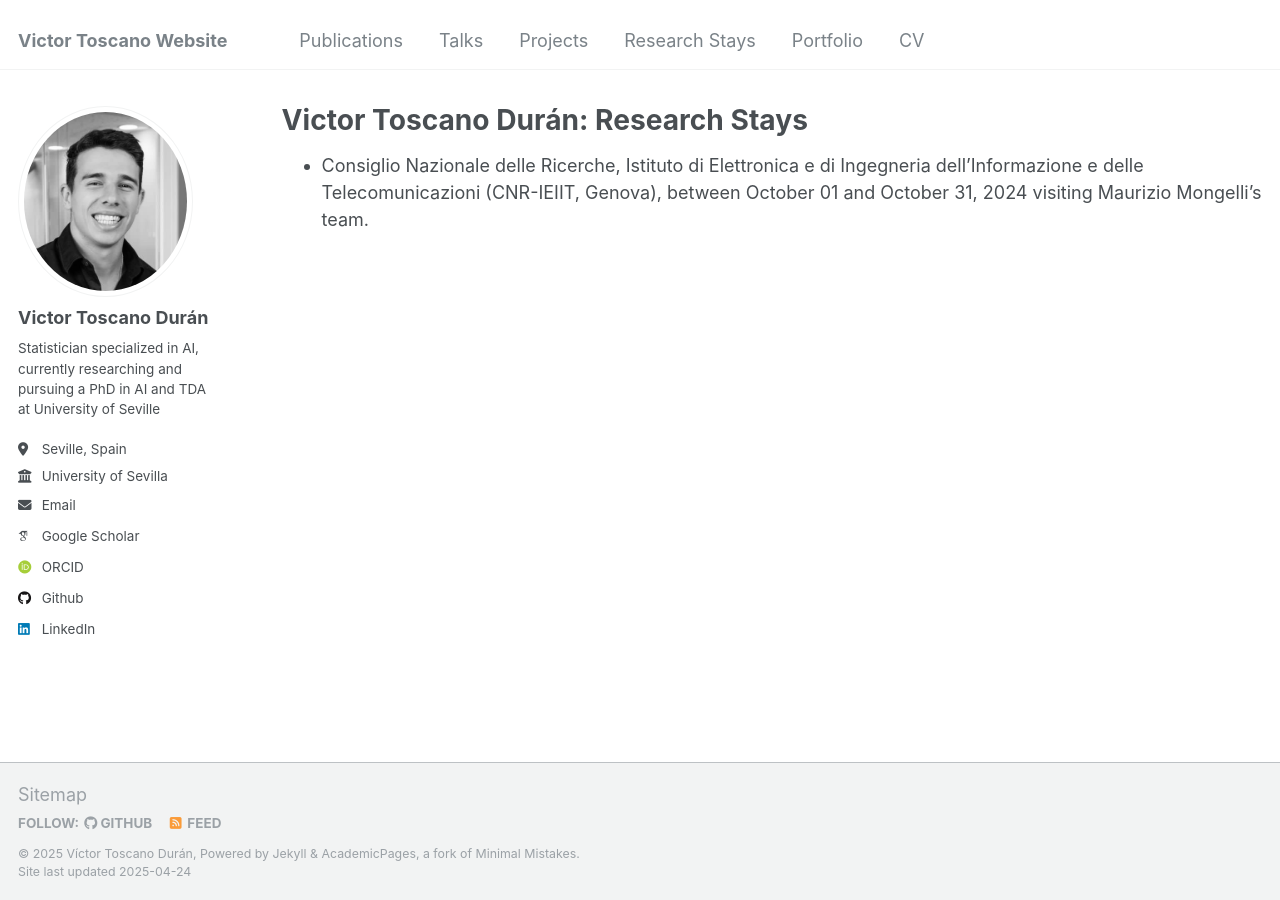
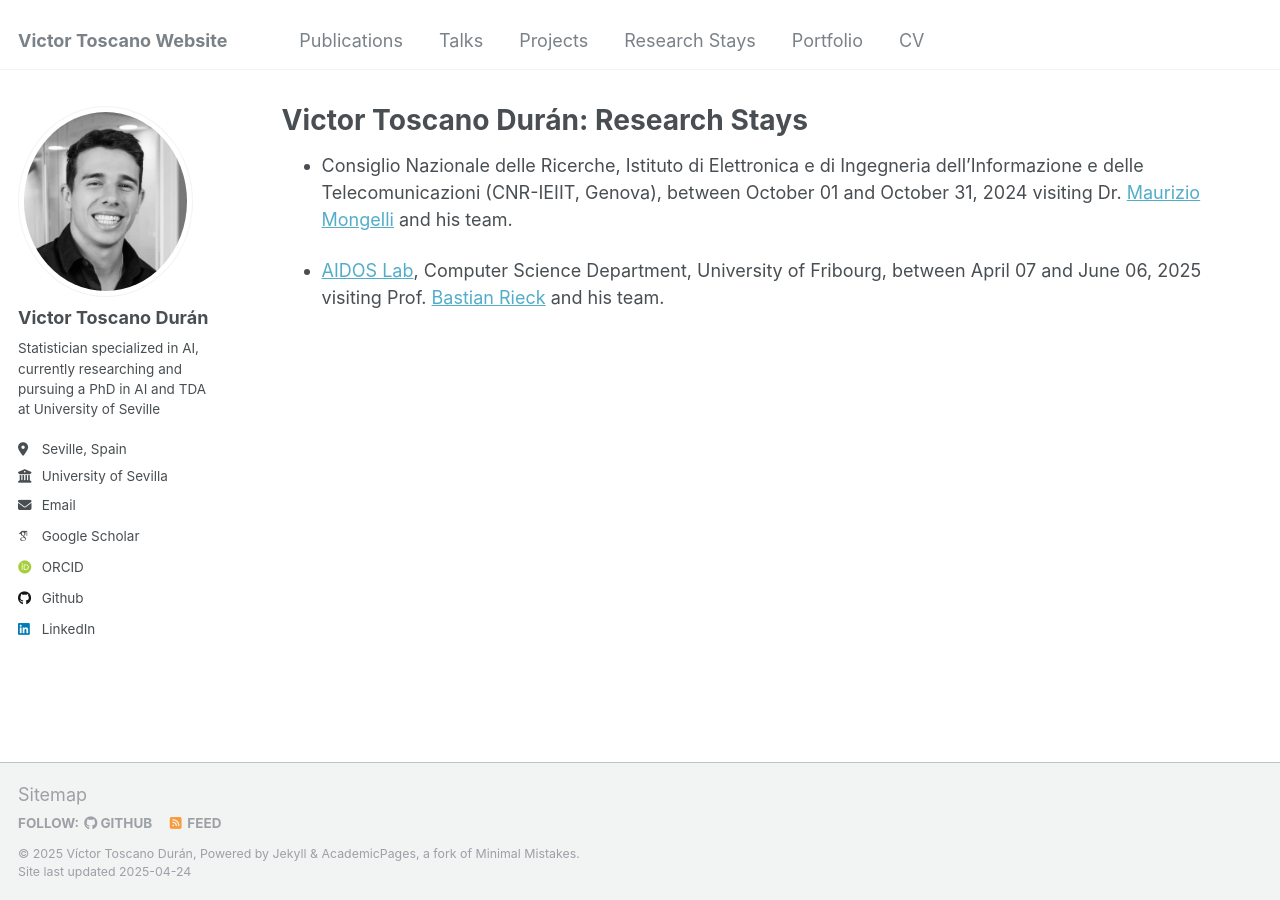
Before and after one commit to victosdur/victosdur.github.io, a Jekyll site: the page built from _pages/stays.md, in a window 1280 px wide. Built offline with Jekyll 4.4.1, drawn with Linux system fonts in a browser that asks for light colours; some web fonts are replaced.

Commit message:
Update stays.md

```diff
--- a/_pages/stays.md
+++ b/_pages/stays.md
@@ -7,4 +7,6 @@ redirect_from:
   - /stays
 ---
 
-- Consiglio Nazionale delle Ricerche, Istituto di Elettronica e di Ingegneria dell’Informazione e delle Telecomunicazioni (CNR-IEIIT, Genova), between October 01 and October 31, 2024 visiting Maurizio Mongelli's team.
+- Consiglio Nazionale delle Ricerche, Istituto di Elettronica e di Ingegneria dell’Informazione e delle Telecomunicazioni (CNR-IEIIT, Genova), between October 01 and October 31, 2024 visiting Dr. [Maurizio Mongelli](https://iris.cnr.it/cris/rp/rp04877) and his team.
+
+- [AIDOS Lab](https://aidos.group/), Computer Science Department, University of Fribourg, between April 07 and June 06, 2025 visiting Prof. [Bastian Rieck](https://bastian.rieck.me/) and his team.
```
